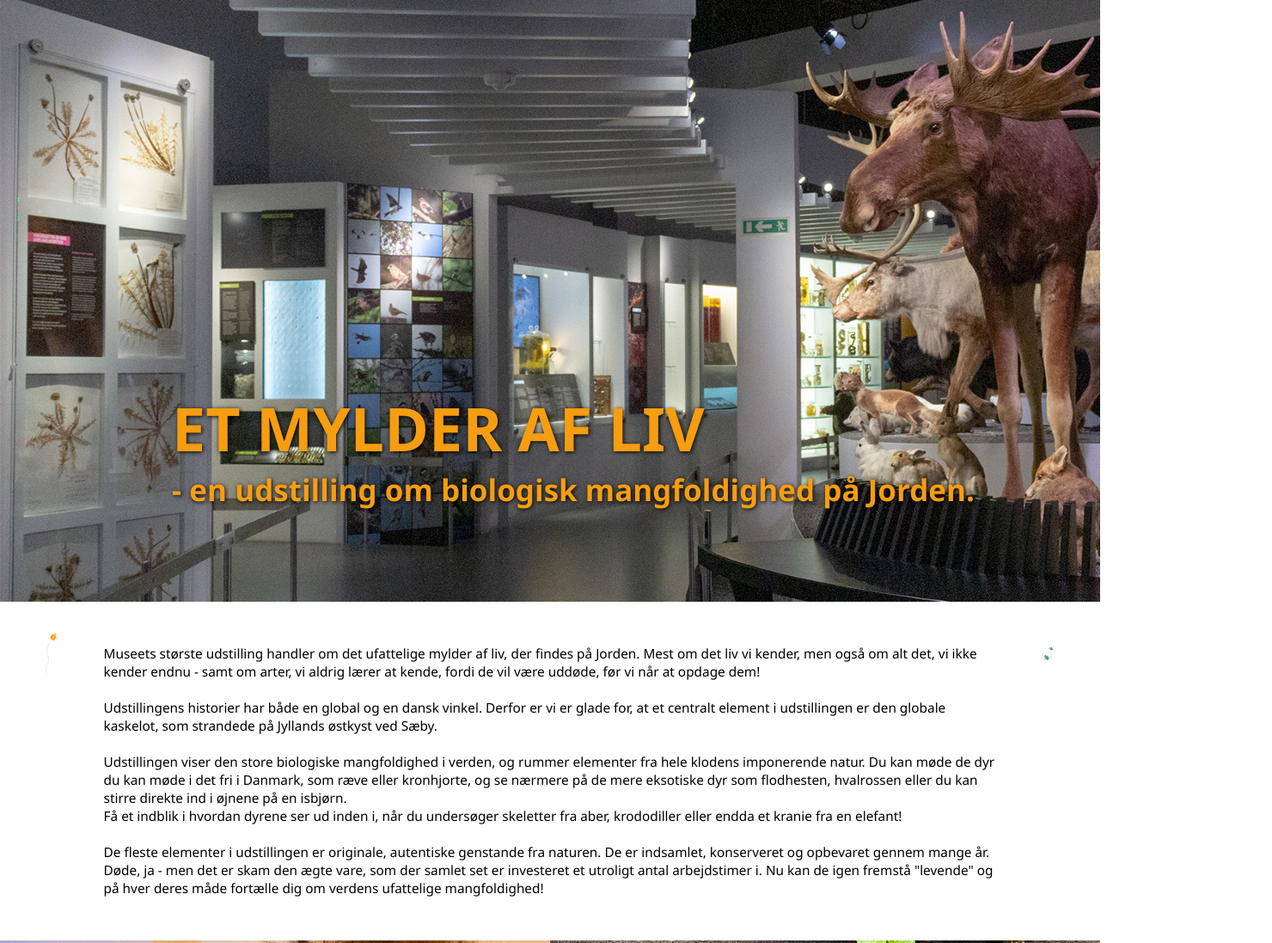
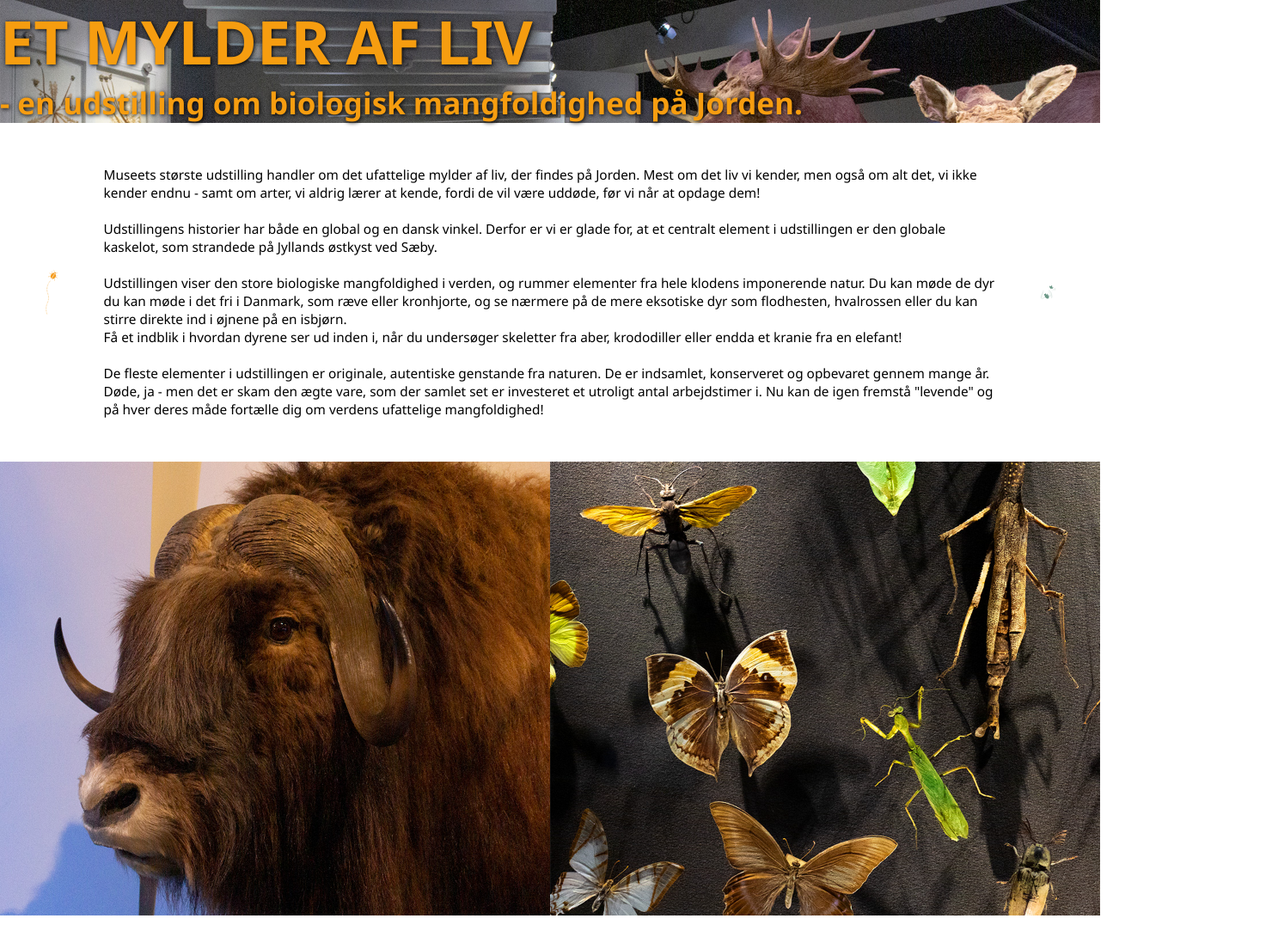
Before and after one commit to RexxMK/Naturhistorisk-Museum, a plain HTML site: page artikel_udstillinger.html in a window 1280 px wide. Shown: the top 1097 px of the page at 86% size, 1480 px wide, since content can reach past the window. After the commit the page ends 1070 px from the top, so only its background shows below. Drawn offline with Linux system fonts and the light colour scheme.

Commit message:
små rettelser - udstillinger artikel

```diff
--- a/style_andresider.css
+++ b/style_andresider.css
@@ -51,25 +51,19 @@
 
 /*her starter artikelsiden */
 
-.fuld_billede_udstillinger div {
+.fuld_billede_udstillinger {
    background-image: url(img/mylder.jpg);
    background-size: cover;
-   height: 700px;
 }
 
 .fuld_billede_udstillinger h1 {
-    position: relative;
-    top: 450px;
-    left: 200px;
     color: #f69d10;
     text-transform: uppercase;
     font-size: 70px;
     text-shadow: 1px 1px 5px black;
 }
+
 .fuld_billede_udstillinger h2 {
-    position: relative;
-    top: 450px;
-    left: 200px;
     font-size: 35px;
     text-shadow: 1px 1px 5px black;
 }
@@ -95,7 +89,8 @@
 }
 
 #bille_illustration, #blade_illustration {
-    width: 100%
+    width: 100%;
+    height: 100%;
 }
 
 
@@ -160,7 +155,10 @@
     #hairguy_udstilling_mobil, #indsekt_udstilling_mobil {
         padding-top: 30px;
         padding-bottom: 30px;
+    }
 
+    .indhold_artikel_udstillinger #brodtekst p {
+        font-size: 15px;
     }
 
 }
@@ -187,4 +185,5 @@
     #hairguy_udstilling_mobil, #indsekt_udstilling_mobil {
         display: none;
     }
+
 }
```
Also changed, not shown: artikel_udstillinger.html (+1 -2 lines), img/insekter_small.jpg (deleted), img/insekter_udstilling_responsive.jpg, 2 other files.
